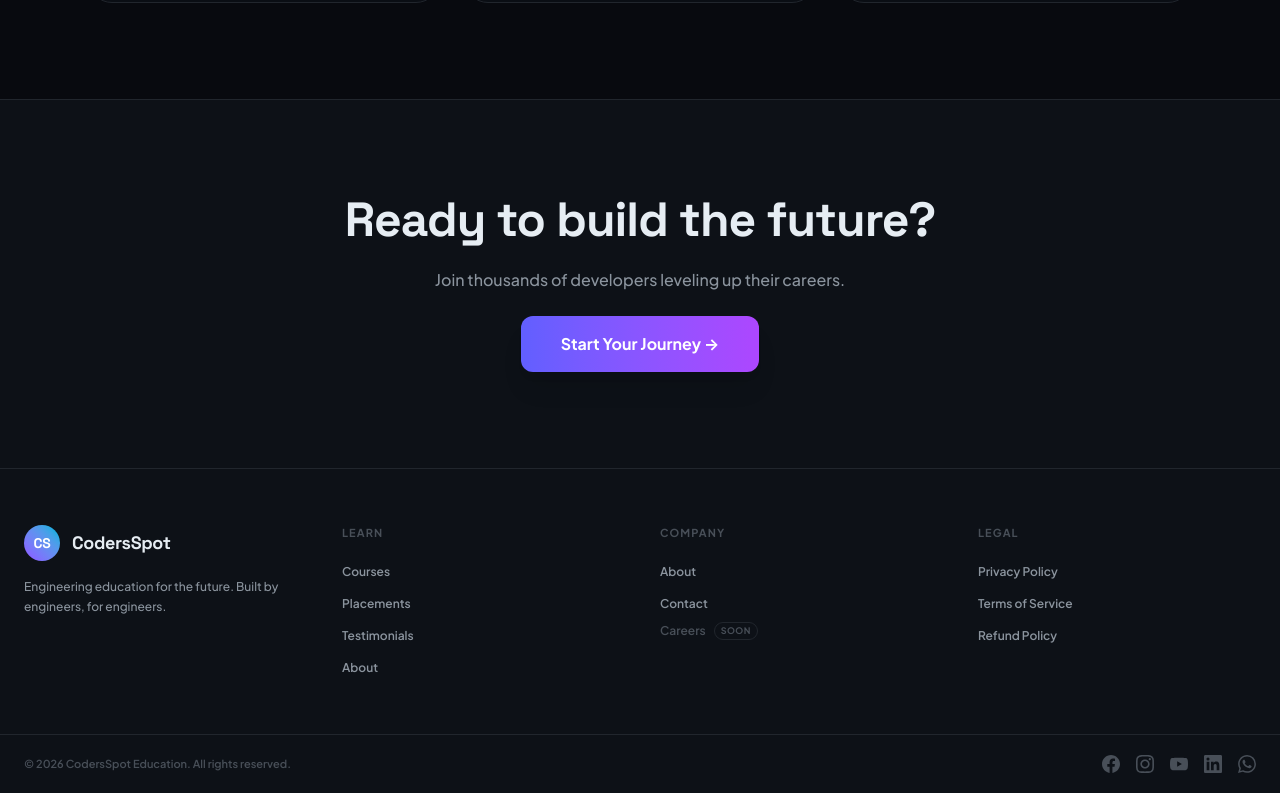
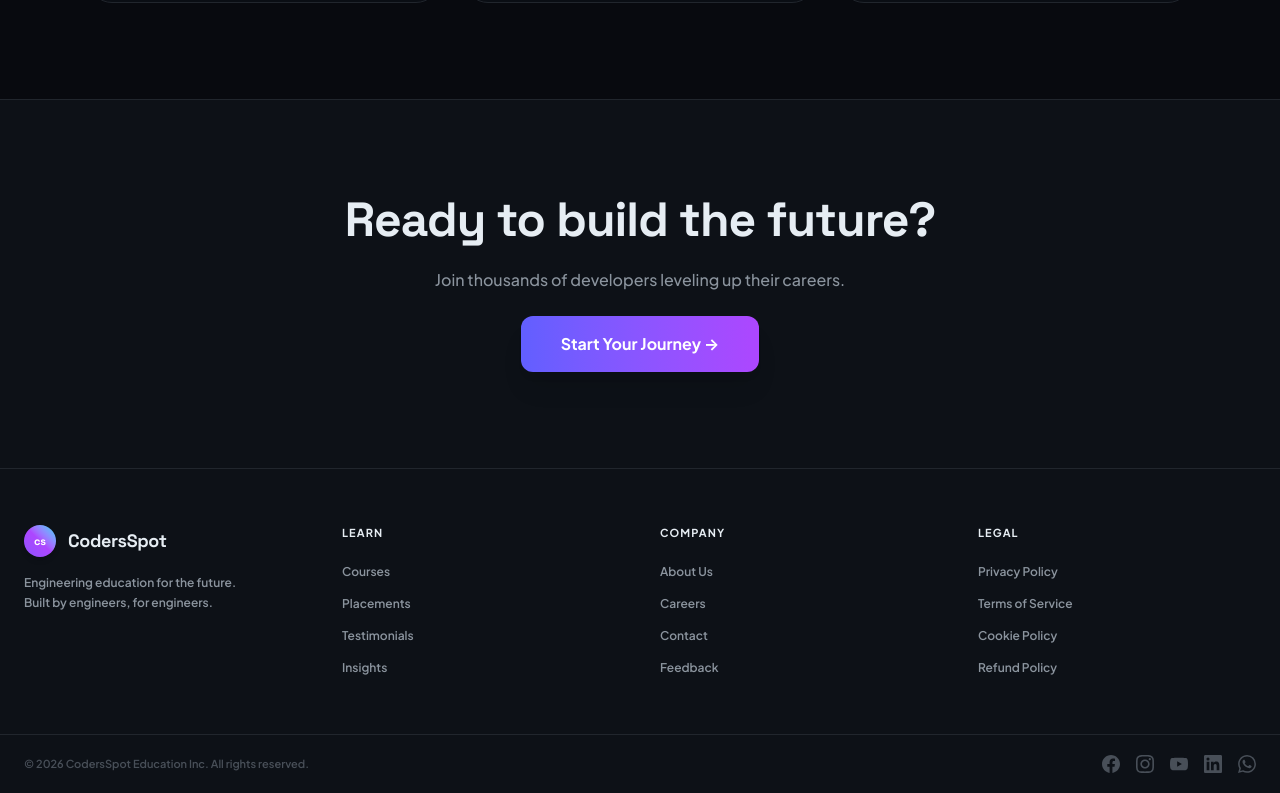
Before and after one commit to Sanskar-25may/codersspot, a React (Vite) app in the folder frontend/: page / in a window 1280 px wide. Shown: the part 2903-3696 px from the top of the page. Built offline with nearby package versions, Linux system fonts and the light colour scheme; no server answers.

Commit message:
feat: update footer content links and copy to align with screenshot specification

```diff
--- a/frontend/src/components/Footer.tsx
+++ b/frontend/src/components/Footer.tsx
@@ -4,18 +4,20 @@ const LEARN_LINKS = [
   { label: 'Courses', to: '/courses' },
   { label: 'Placements', to: '/placements' },
   { label: 'Testimonials', to: '/testimonials' },
-  { label: 'About', to: '/about' },
+  { label: 'Insights', to: '/projects' },
 ];
 
 const COMPANY_LINKS = [
-  { label: 'About', to: '/about' },
+  { label: 'About Us', to: '/about' },
+  { label: 'Careers', to: '#' },
   { label: 'Contact', to: '/contact' },
-  { label: 'Careers', to: '#', disabled: true },
+  { label: 'Feedback', to: '/testimonials' },
 ];
 
 const LEGAL_LINKS = [
   { label: 'Privacy Policy', to: '#' },
   { label: 'Terms of Service', to: '#' },
+  { label: 'Cookie Policy', to: '#' },
   { label: 'Refund Policy', to: '#' },
 ];
 
@@ -89,19 +91,22 @@ export default function Footer() {
         {/* Col 1 — Brand */}
         <div className="space-y-4">
           <div className="flex items-center gap-3">
-            <div className="w-9 h-9 rounded-full bg-gradient-to-tr from-violet-500 to-cyan-500 flex items-center justify-center text-white font-extrabold text-sm heading-font">
-              CS
+            <div className="w-8 h-8 rounded-full bg-gradient-to-tr from-violet-500 via-purple-500 to-cyan-400 flex items-center justify-center text-[11px] font-black text-white heading-font shadow-md">
+              cs
             </div>
-            <span className="font-bold text-lg heading-font">CodersSpot</span>
+            <span className="font-extrabold text-lg heading-font" style={{ color: 'var(--text-primary)' }}>
+              CodersSpot
+            </span>
           </div>
-          <p className="text-xs font-medium leading-relaxed" style={{ color: 'var(--text-secondary)' }}>
-            Engineering education for the future. Built by engineers, for engineers.
+          <p className="text-xs font-semibold leading-relaxed" style={{ color: 'var(--text-secondary)' }}>
+            Engineering education for the future.<br />
+            Built by engineers, for engineers.
           </p>
         </div>
 
         {/* Col 2 — Learn */}
         <div className="space-y-4">
-          <h4 className="text-[11px] font-bold uppercase tracking-widest" style={{ color: 'var(--text-tertiary)' }}>
+          <h4 className="text-[11px] font-bold uppercase tracking-widest" style={{ color: 'var(--text-primary)' }}>
             Learn
           </h4>
           <ul className="space-y-2">
@@ -121,23 +126,12 @@ export default function Footer() {
 
         {/* Col 3 — Company */}
         <div className="space-y-4">
-          <h4 className="text-[11px] font-bold uppercase tracking-widest" style={{ color: 'var(--text-tertiary)' }}>
+          <h4 className="text-[11px] font-bold uppercase tracking-widest" style={{ color: 'var(--text-primary)' }}>
             Company
           </h4>
           <ul className="space-y-2">
             {COMPANY_LINKS.map((link) => (
               <li key={link.label}>
-                {link.disabled ? (
-                  <span
-                    className="text-xs font-semibold flex items-center gap-2"
-                    style={{ color: 'var(--text-tertiary)' }}
-                  >
-                    {link.label}
-                    <span className="text-[9px] px-1.5 py-0.5 rounded-full border font-bold uppercase tracking-wider" style={{ borderColor: 'var(--border-soft)', color: 'var(--text-tertiary)' }}>
-                      Soon
-                    </span>
-                  </span>
-                ) : (
                 <Link
                   to={link.to}
                   className="text-xs font-semibold transition-colors duration-150 hover:opacity-80"
@@ -145,7 +139,6 @@ export default function Footer() {
                 >
                   {link.label}
                 </Link>
-                )}
               </li>
             ))}
           </ul>
@@ -153,19 +146,19 @@ export default function Footer() {
 
         {/* Col 4 — Legal */}
         <div className="space-y-4">
-          <h4 className="text-[11px] font-bold uppercase tracking-widest" style={{ color: 'var(--text-tertiary)' }}>
+          <h4 className="text-[11px] font-bold uppercase tracking-widest" style={{ color: 'var(--text-primary)' }}>
             Legal
           </h4>
           <ul className="space-y-2">
             {LEGAL_LINKS.map((link) => (
               <li key={link.label}>
-                <a
-                  href={link.to}
+                <Link
+                  to={link.to}
                   className="text-xs font-semibold transition-colors duration-150 hover:opacity-80"
                   style={{ color: 'var(--text-secondary)' }}
                 >
                   {link.label}
-                </a>
+                </Link>
               </li>
             ))}
           </ul>
@@ -179,7 +172,7 @@ export default function Footer() {
       >
         <div className="max-w-7xl mx-auto px-6 py-5 flex flex-col sm:flex-row items-center justify-between gap-4">
           <span className="text-[11px] font-semibold" style={{ color: 'var(--text-tertiary)' }}>
-            © 2026 CodersSpot Education. All rights reserved.
+            © 2026 CodersSpot Education Inc. All rights reserved.
           </span>
           <div className="flex items-center gap-4">
             {SOCIAL.map((social) => (
```
Lines whose indentation alone changed are shown as unchanged.
